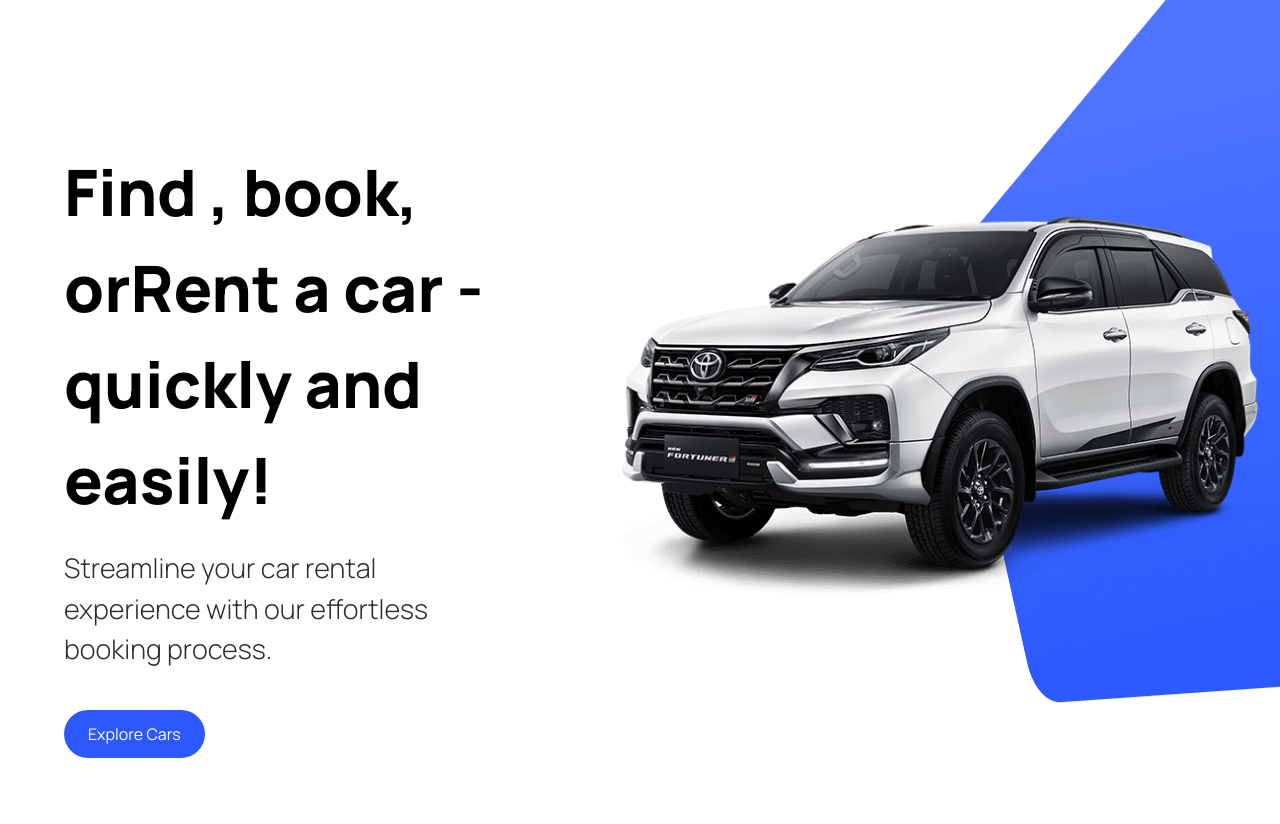
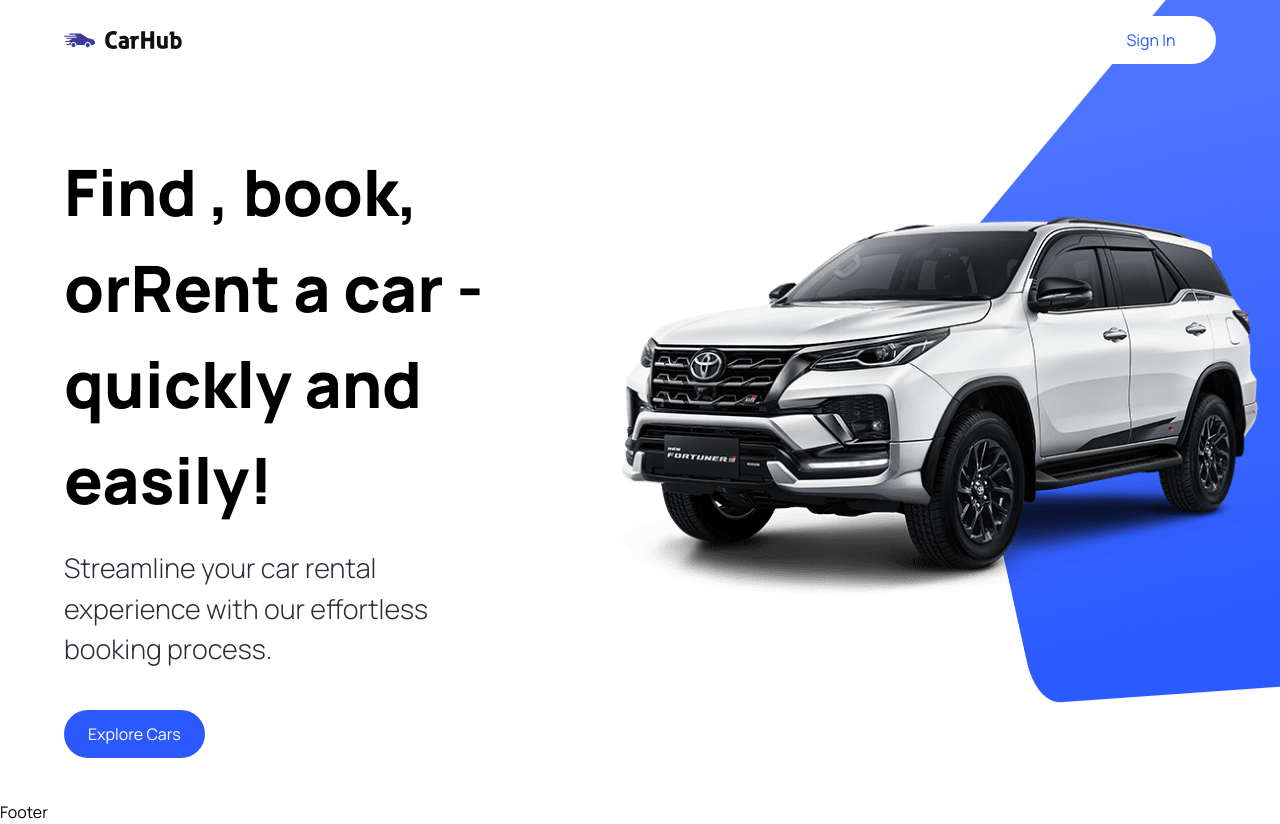
Before and after one commit to Priyanshu0007/car-rental, a Next.js app: page / in a window 1280 px wide. Before the commit the page ends 800 px from the top, so only its background shows below. Built offline with nearby package versions, Linux system fonts and the light colour scheme.

Commit message:
navbar added

```diff
--- a/app/layout.tsx
+++ b/app/layout.tsx
@@ -1,3 +1,4 @@
+import { Footer, Navbar } from '@/components'
 import './globals.css'
 import type { Metadata } from 'next'
 import { Inter } from 'next/font/google'
@@ -5,7 +6,7 @@
 const inter = Inter({ subsets: ['latin'] })
 
 export const metadata: Metadata = {
-  title: 'Rental Hub',
+  title: 'CarHub',
   description: 'Discover best waulity rental cars in the world',
 }
 
@@ -17,7 +18,9 @@
   return (
     <html lang="en">
       <body className={inter.className}>
+        <Navbar/>
         {children}
+        <Footer/>
       </body>
     </html>
   )
--- /dev/null
+++ b/components/Footer.tsx
@@ -0,0 +1,9 @@
+import React from 'react'
+
+const Footer = () => {
+  return (
+    <div>Footer</div>
+  )
+}
+
+export default Footer
--- /dev/null
+++ b/components/Navbar.tsx
@@ -0,0 +1,19 @@
+import Image from 'next/image'
+import Link from 'next/link'
+import React from 'react'
+import  CustomButton  from './CustomButton'
+
+const Navbar = () => {
+  return (
+    <header className='w-full absolute z-10'>
+        <nav className='max-w-[1440px] mx-auto flex justify-between items-center sm:px-16 px-6 py-4'>
+            <Link href="/" className='flex justify-center items-center'>
+                <Image src="/logo.svg" alt="Car Hub Logo" width={118} height={18} className='object-contain' />
+            </Link>
+            <CustomButton title="Sign In" btnType="button" containerStyles="text-primary-blue rounded-full bg-white min-w-[130px]"  />
+        </nav>
+    </header>
+  )
+}
+
+export default Navbar
--- a/components/index.ts
+++ b/components/index.ts
@@ -1,3 +1,5 @@
 import Hero from "./Hero";
 import CustomButton from "./CustomButton";
-export {Hero,CustomButton}
+import Navbar from "./Navbar";
+import Footer from "./Footer";
+export {Hero,CustomButton,Navbar,Footer}
--- a/types/index.ts
+++ b/types/index.ts
@@ -3,4 +3,5 @@
     title:string;
     containerStyles?:string;
     handleClick?:MouseEventHandler<HTMLButtonElement>;
+    btnType?:'button'|'submit'
 }
```
